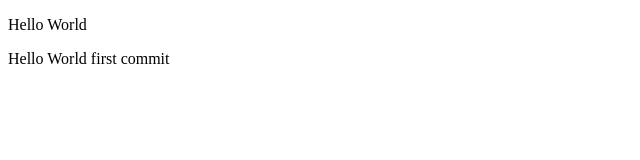
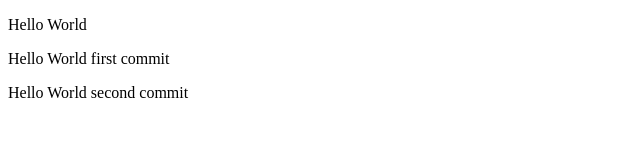
Before and after one commit to jumbocrumbs/Prototype_Project, a plain HTML site: page index.html in a window 1280 px wide. Shown: the whole page, without its empty margins (0-640 px from the left). Drawn offline with Linux system fonts and the light colour scheme.

Commit message:
Added third paragraph

```diff
--- a/index.html
+++ b/index.html
@@ -8,5 +8,6 @@
 	<body>
 		<p>Hello World</p>
 		<p>Hello World first commit</p>
+		<p>Hello World second commit</p>
 	</body>
 </html>
```
